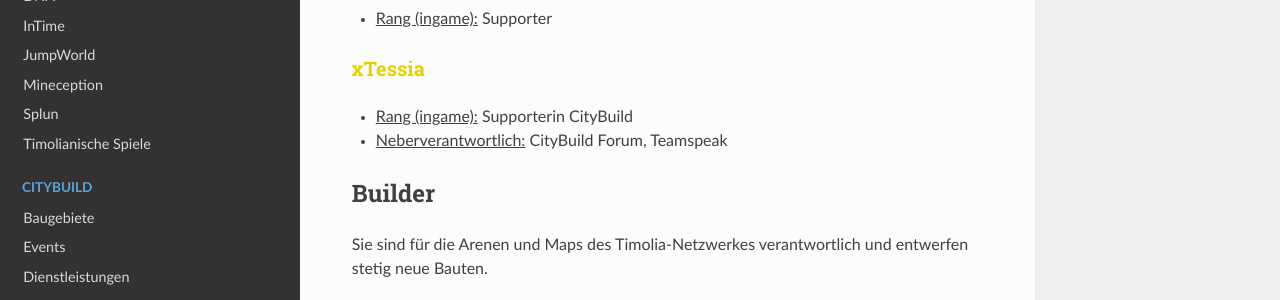
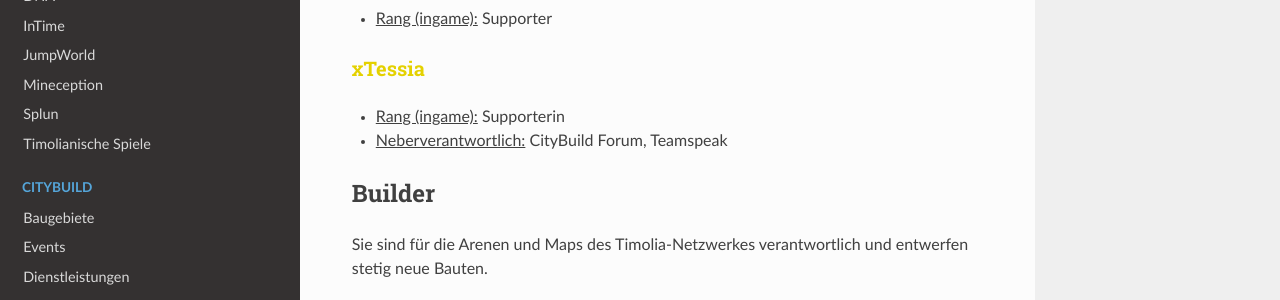
Before and after one commit to TimoliaDE/HowTo, an MkDocs documentation site: the page built from docs/team/members.md, in a window 1280 px wide and 900 px high, scrolled down 7181 px. Shown: the part 151-451 px from the top of the window. Built offline with MkDocs 1.6.1, drawn with Linux system fonts in a browser that asks for light colours; nearby versions of some CDN libraries; old or Windows-style settings are respelled for this version of MkDocs.

Commit message:
Update members.md

```diff
--- a/docs/team/members.md
+++ b/docs/team/members.md
@@ -230,7 +230,7 @@ Sie stehen für alle grundlegenden Fragen und Reports zur Verfügung und sind di
 - <u>Rang (ingame):</u> Supporter
 
 ###<strong><span style="color:#E4D100">xTessia</span></strong>
-- <u>Rang (ingame):</u> Supporterin CityBuild
+- <u>Rang (ingame):</u> Supporterin
 - <u>Neberverantwortlich:</u> CityBuild Forum, Teamspeak
 
 
```
